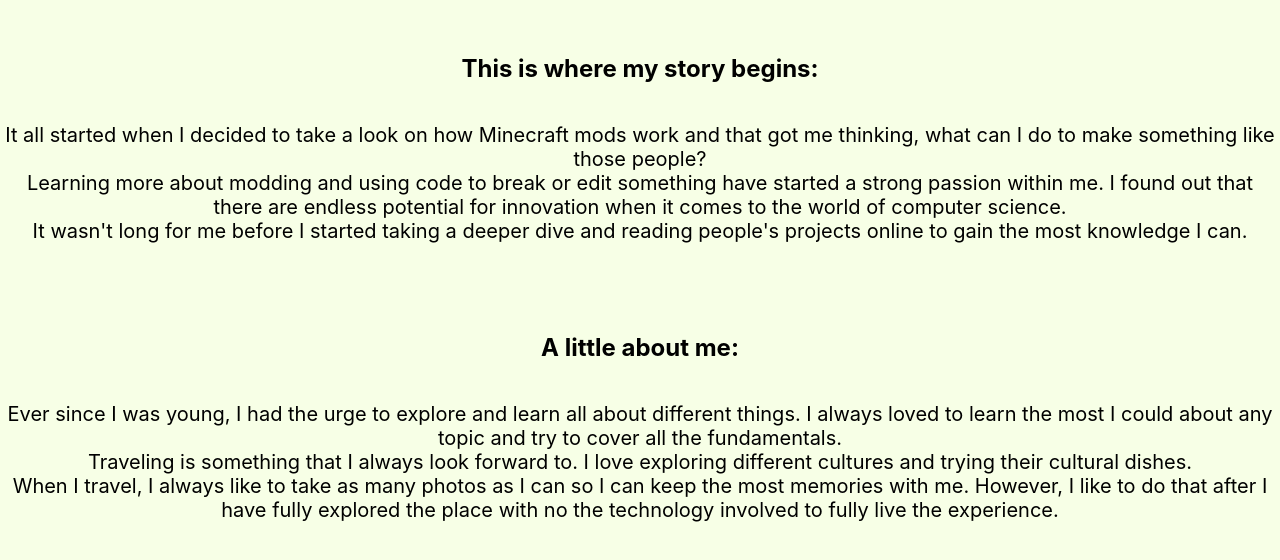
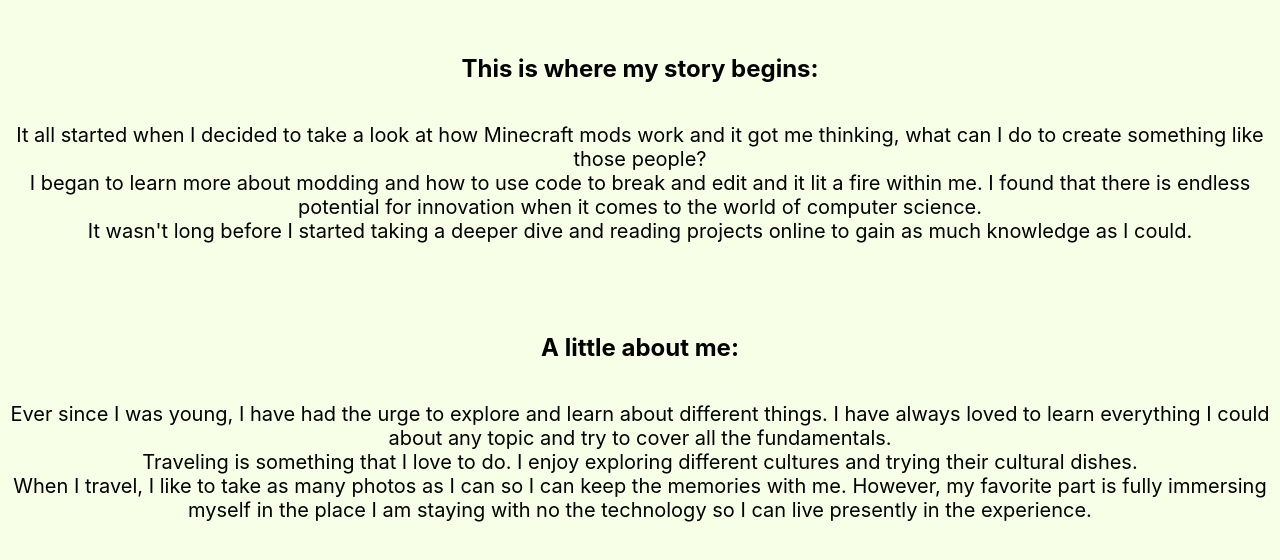
Before and after one commit to low-q/meportfolio, a React (Create React App) app: page / in a window 1280 px wide. Shown: the part 1540-2100 px from the top of the page. Built offline with nearby package versions, Linux system fonts and the light colour scheme.

Commit message:
content clean

```diff
--- a/src/App.js
+++ b/src/App.js
@@ -63,10 +63,11 @@ function App() {
             <div className="about-us">
                 {/* First Paragraph. */}
                 <h1>This is where my story begins:</h1>
-                <p>It all started when I decided to take a look on how Minecraft mods work and that got me thinking, what can I do to make something like those people? <br />
-                    Learning more about modding and using code to break or edit something have started a strong passion within me.
-                    I found out that there are endless potential for innovation when it comes to the world of computer science. <br />
-                    It wasn't long for me before I started taking a deeper dive and reading people's projects online to gain the most knowledge I can.
+                <p>It all started when I decided to take a look at how Minecraft mods work and it got me thinking, what can I do to create something like those people?  <br />
+                    I began to learn more about modding and how to use code to break and edit and it lit a fire within me.
+                    I found that there is endless potential for innovation when it comes to the world of computer science. <br />
+                    It wasn't long before I started taking a deeper dive and reading projects online to gain as much knowledge as I could.
+
                 </p>
 
             </div>
@@ -74,10 +75,10 @@ function App() {
             <div className="about-us">
                 {/* Second Paragraph. */}
                 <h1>A little about me:</h1>
-                <p>Ever since I was young, I had the urge to explore and learn all about different things. I always loved to learn the most I could about any topic and try to
-                    cover all the fundamentals.<br /> Traveling is something that I always look forward to. I love exploring different cultures and trying their cultural dishes.
-                    <br />When I travel, I always like to take as many photos as I can so I can keep the most memories with me. However, I like to do that after I have fully explored the place with no
-                    the technology involved to fully live the experience.
+                <p>Ever since I was young, I have had the urge to explore and learn about different things. I have always loved to learn everything I could about any topic and try to cover all the fundamentals.
+                    <br /> Traveling is something that I love to do. I enjoy exploring different cultures and trying their cultural dishes.
+                    <br />When I travel, I like to take as many photos as I can so I can keep the memories with me.
+                     However, my favorite part is fully immersing myself in the place I am staying with no the technology so I can live presently in the experience.
                 </p>
             </div>
             {/* Middle Three Photos. */}
@@ -172,7 +173,7 @@ function App() {
                             <strong>Database Tier:</strong> Utilization of Amazon RDS with MySQL for secure data management and high availability. <br />
 
                         </p>
-                        <p><strong>More</strong> about this project can be found on my <a href=" https://github.com/low-q/RFID-BookLibrary"> GitHub page.</a></p>
+                        {/* <p><strong>More</strong> about this project can be found on my <a href=" https://github.com/low-q/RFID-BookLibrary"> GitHub page.</a></p> */}
                     </div>
                 </div>
             </div>
```
